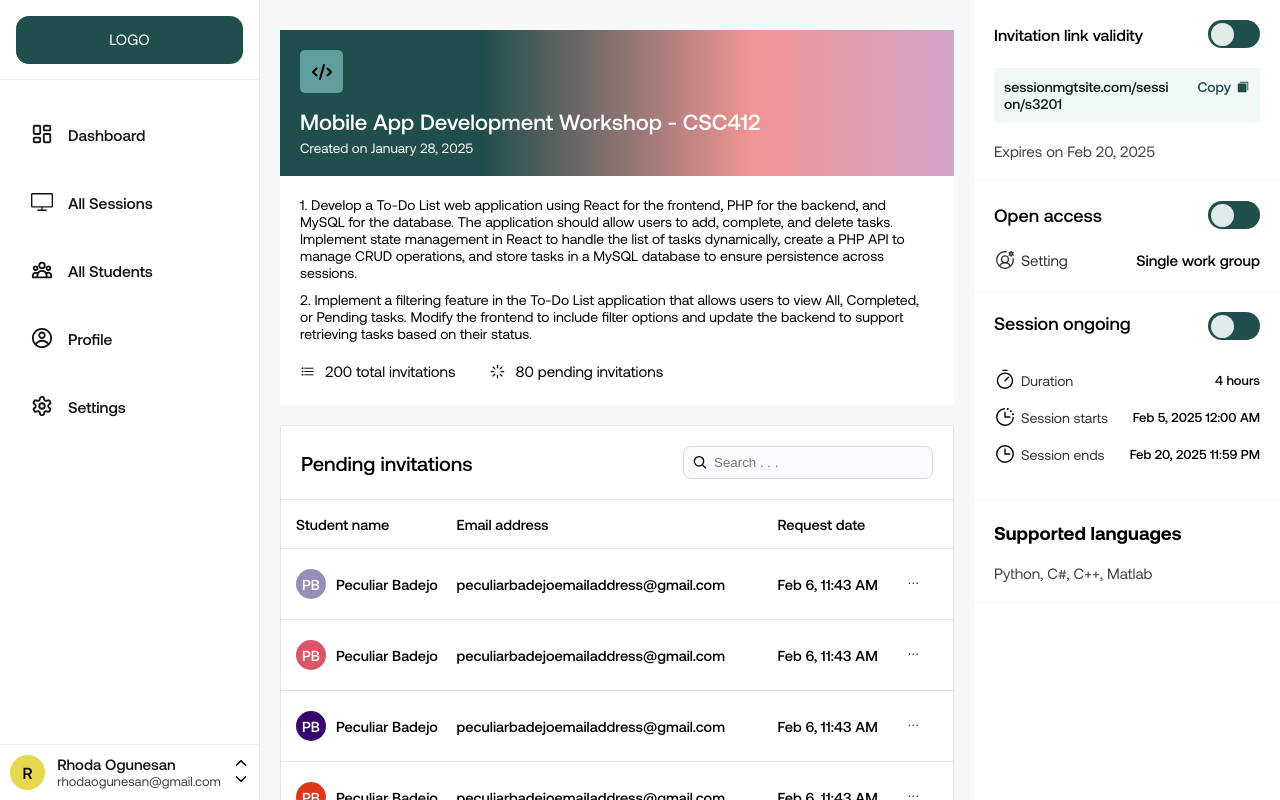
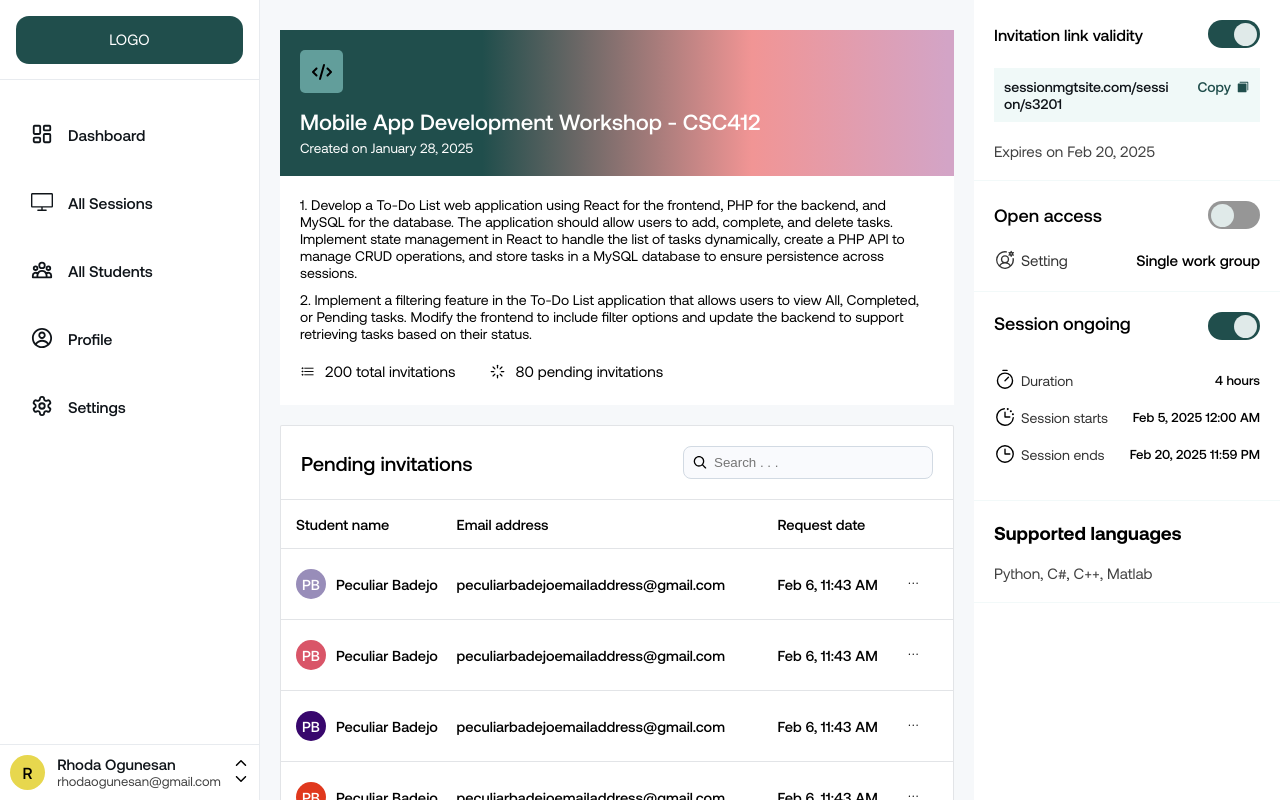
Before and after one commit to SamuelOmodele/Session-Management-App, a Next.js app: page /dashboard/session/1 in a window 1280 px wide. Shown: the top 800 px of the page. Built offline with nearby package versions, Linux system fonts and the light colour scheme.

Commit message:
style fix

```diff
--- a/src/app/dashboard/session/[id]/page.jsx
+++ b/src/app/dashboard/session/[id]/page.jsx
@@ -97,8 +97,8 @@ const Page = () => {
                 <div className={styles['box']}>
                     <div className={styles['open-access']}>
                         <h3>Open access</h3>
-                        <div className={styles['toggle-container']}>
-                            <div className={styles['toggle-circle']}></div>
+                        <div className={styles['toggle-container']} style={{backgroundColor: '#969696'}}>
+                            <div className={styles['toggle-circle']} style={{marginLeft: '0'}}></div>
                         </div>
                     </div>
                     <div className={styles['setting']}>
--- a/src/app/dashboard/session/[id]/page.module.css
+++ b/src/app/dashboard/session/[id]/page.module.css
@@ -208,6 +208,7 @@
     width: 23px;
     height: 23px;
     border-radius: 50%;
+    margin-left: auto;
 }
 
 .link {
```
